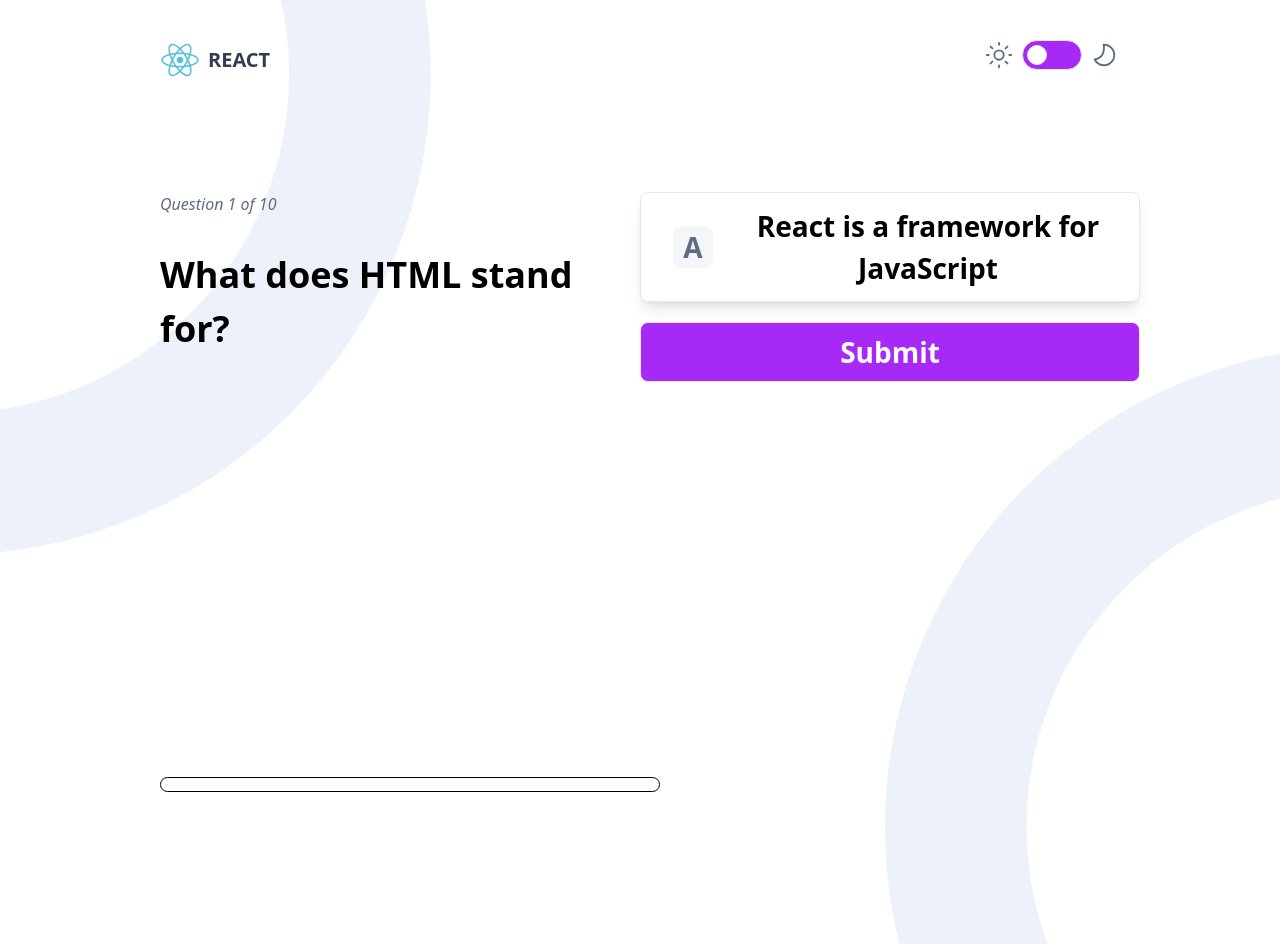
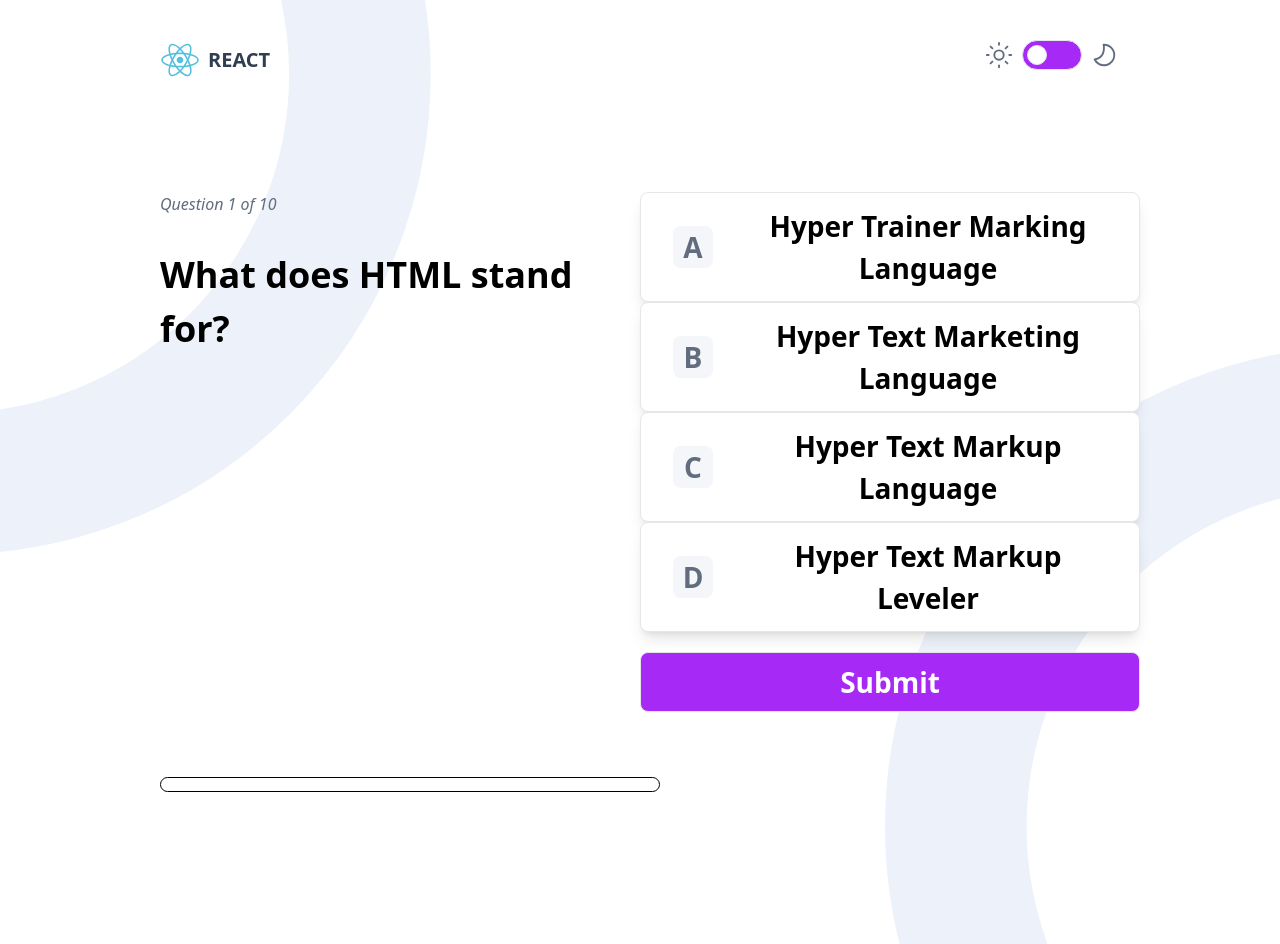
Before and after one commit to muhammetsalihaslan/quizapp, a Next.js app: page /react in a window 1280 px wide. Built offline with nearby package versions, Linux system fonts and the light colour scheme.

Commit message:
map inside of inside

```diff
--- a/components/question.jsx
+++ b/components/question.jsx
@@ -20,14 +20,21 @@ const Question = ({ question }) => {
             <div className="border border-black w-[500px] rounded-full h-[15px]"></div>
           </div>
           <div>
-            <ul className="w-[500px] shadow-lg rounded-lg h-fit  flex flex-row items-center border bg-white cursor-pointer p-3">
-              <div className="ms-5  bg-[#F4F6FA]  text-[#626C7F] w-[40px] flex justify-center text-[28px] font-bold rounded-lg">
-                A
-              </div>
-              <div className="text-[28px] text-[black] font-bold w-[350px] ms-10  flex justify-center items-center  text-center">
-                React is a framework for JavaScript
-              </div>
-            </ul>
+            {quiz.questions[noq].options.map((option, index) => {
+              const letter = String.fromCharCode(65 + index);
+              return (
+                <ul>
+                  <li className="w-[500px] shadow-lg rounded-lg h-fit  flex flex-row items-center border bg-white cursor-pointer p-3">
+                    <div className="ms-5  bg-[#F4F6FA]  text-[#626C7F] w-[40px] flex justify-center text-[28px] font-bold rounded-lg">
+                      {letter}
+                    </div>
+                    <div className="text-[28px] text-[black] font-bold w-[350px] ms-10  flex justify-center items-center  text-center">
+                      {option}
+                    </div>
+                  </li>
+                </ul>
+              );
+            })}
             <button className="w-[500px] border rounded-lg bg-[#A729F5] h-[60px] mt-5 text-white text-[28px] font-bold">
               Submit
             </button>
```
